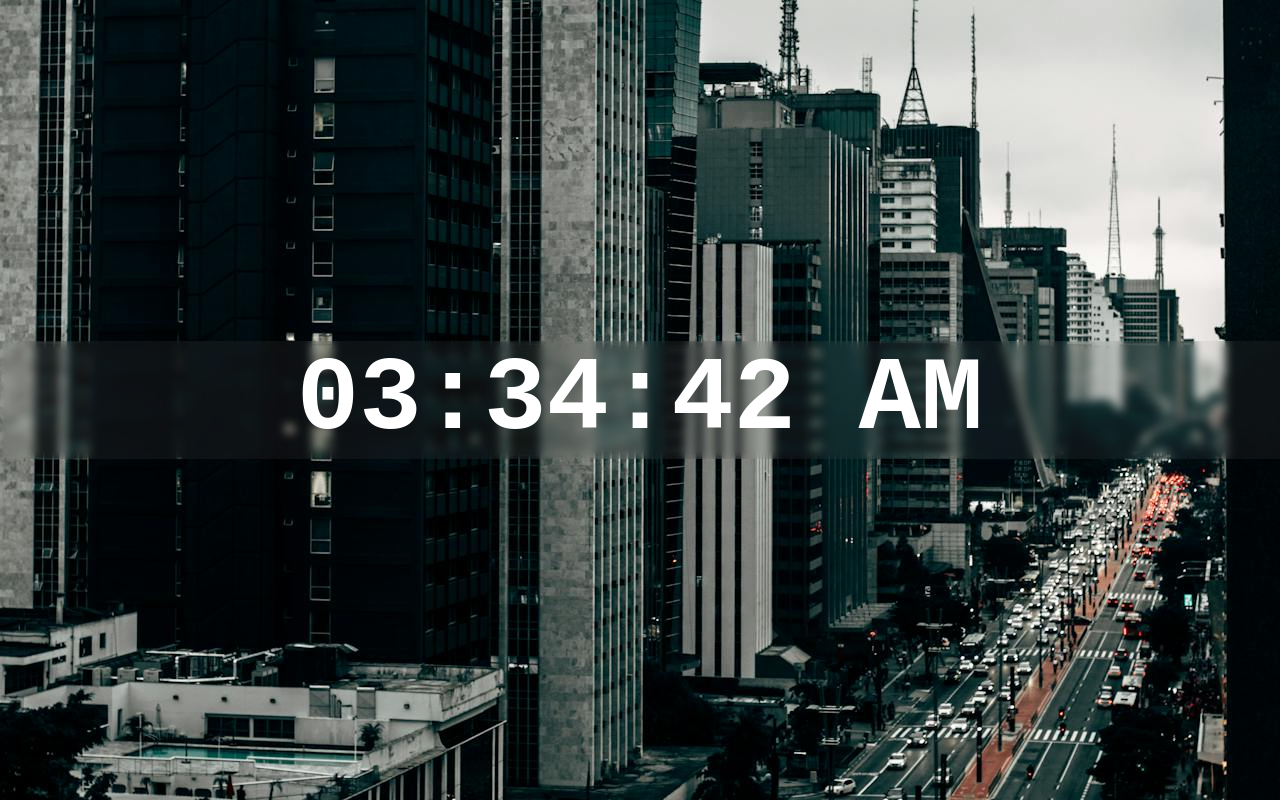
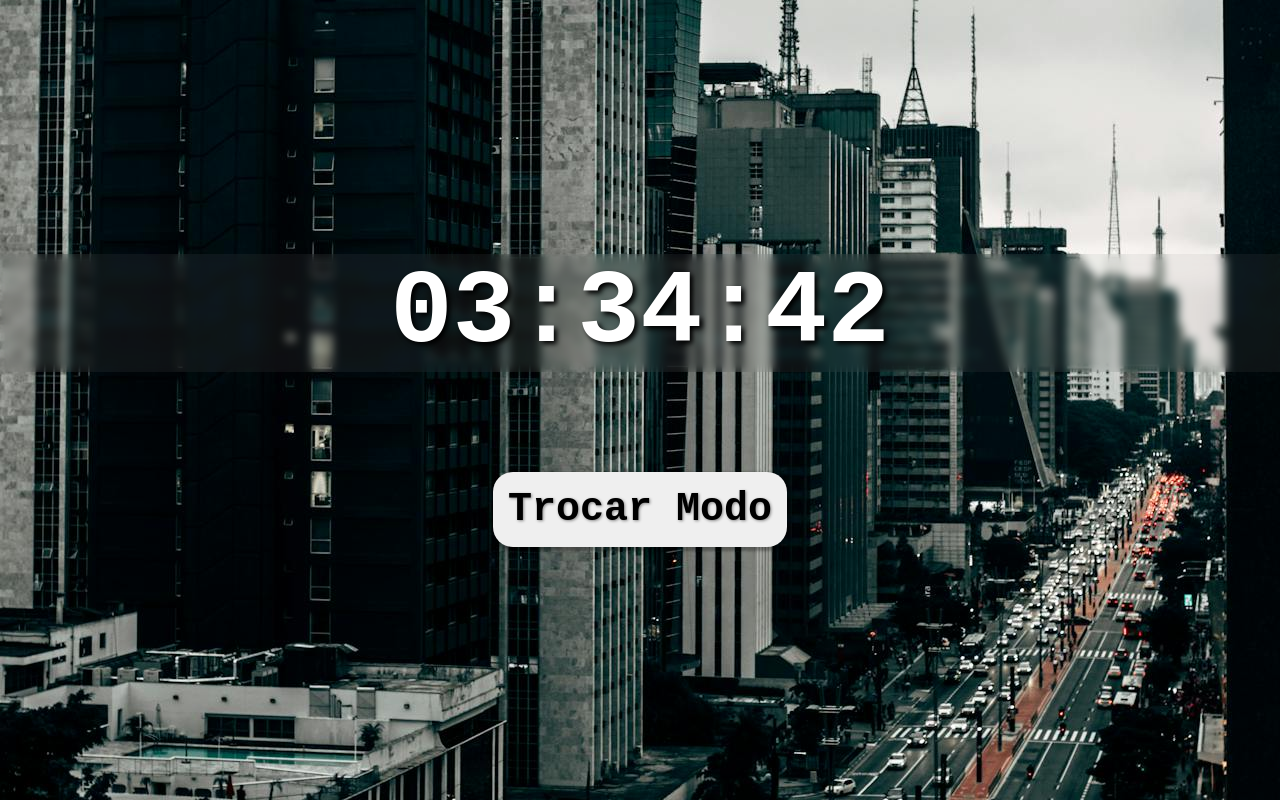
Before and after one commit to Fabio-Kenji/relogio-digital, a plain HTML site: page index.html in a window 1280 px wide. Drawn offline with Linux system fonts and the light colour scheme.

Commit message:
Adicionado um botão para trocar de modo de 12 ou 24 horas

```diff
--- a/index.html
+++ b/index.html
@@ -10,6 +10,7 @@
 
     <div id="clock-container">
         <div id="clock">00:00:00</div>
+        <button id="botao" onclick="trocaModo(); updateClock()">Trocar Modo</button>
     </div>
 
     <script src="index.js"></script>
--- a/index.js
+++ b/index.js
@@ -1,14 +1,29 @@
+let modo = true
+
 function updateClock() {
 
     const agora = new Date()
-    let horas = agora.getHours()
+    const horas = agora.getHours().toString().padStart(2, 0)
     const meridiem = horas >= 12 ? "PM" : "AM"
-    horas = horas % 12 || 12
-    horas = horas.toString().padStart(2, 0)
+    const horas12 = (horas % 12).toString().padStart(2, 0)
     const minutos = agora.getMinutes().toString().padStart(2, 0)
     const segundos = agora.getSeconds().toString().padStart(2, 0)
-    const timeString = `${horas}:${minutos}:${segundos} ${meridiem}`
-    document.getElementById("clock").textContent = timeString
+    const timeString = `${horas}:${minutos}:${segundos}`
+    const timeString12 = `${horas12}:${minutos}:${segundos} ${meridiem}`
+    if (modo) {
+        document.getElementById("clock").textContent = timeString
+    } else {
+        document.getElementById("clock").textContent = timeString12
+    }
+
+}
+
+function trocaModo() {
+    if (modo) {
+        modo = false
+    } else {
+        modo = true
+    }
 }
 
 updateClock()
--- a/style.css
+++ b/style.css
@@ -8,6 +8,7 @@ body {
 }
 #clock-container {
     display: flex;
+    flex-direction: column ;
     justify-content: center;
     align-items: center;
     height: 100vh;
@@ -17,8 +18,28 @@ body {
     font-size: 6.5rem;
     font-weight: bold;
     text-align: center;
+    text-shadow: 3px 3px 5px hsl(0, 0%, 0%);
     color: white;
     backdrop-filter: blur(5px);
     background-color: rgba(128, 128, 128, 0.1);
     width: 100%;
+    margin: 50px;
 }
+#botao {
+    font-family: monospace;
+    font-size: 2.5rem;
+    font-weight: bold;
+    text-shadow: 1px 1px 3px hsla(0, 0%, 0%, 0.425);
+    padding: 15px;
+    margin: 50px;
+    border-radius: 20px;
+    border: none;
+    box-shadow: 2px 2px 3px 2px rgba(0, 0, 0, 0.301);
+    cursor: pointer;
+}
+#botao:hover {
+    background-color: rgb(231, 231, 231);
+}
+#botao:active {
+    background-color: rgb(211, 211, 211);
+}
```
